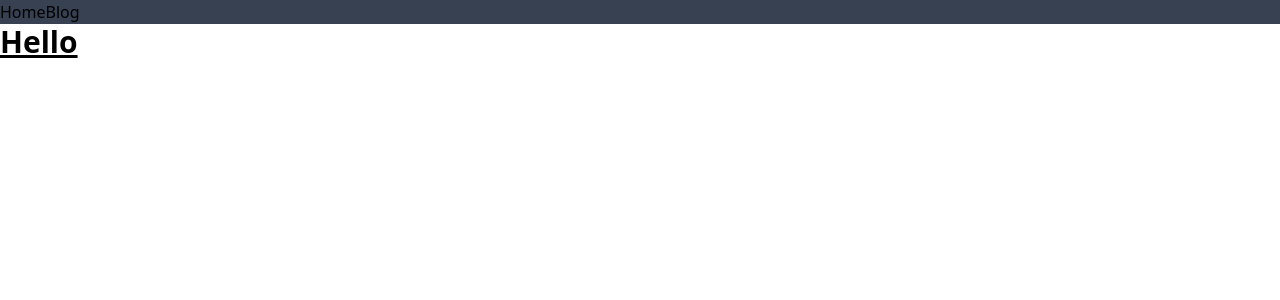
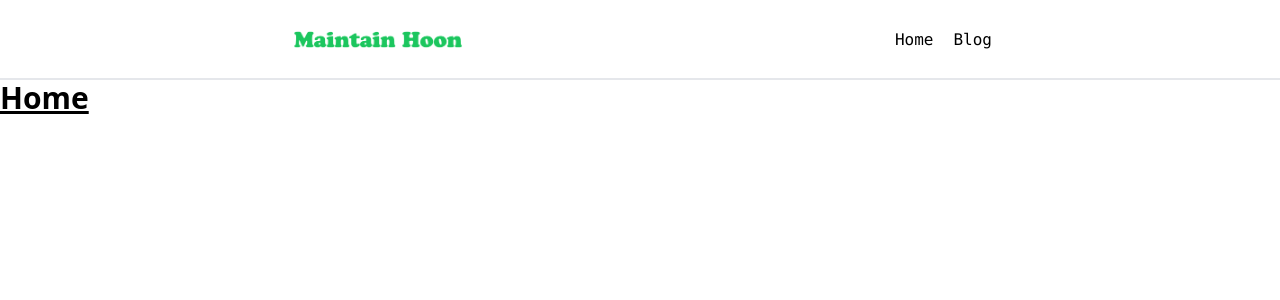
Before and after one commit to yooji0415/maintainhoon_blog, a Next.js app: page / in a window 1280 px wide. Shown: the top 300 px of the page. Built offline with nearby package versions, Linux system fonts and the light colour scheme.

Commit message:
feat: NavBar css 적용 및 이미지 삽입

```diff
--- a/components/Container.tsx
+++ b/components/Container.tsx
@@ -1,5 +1,6 @@
 import { ReactNode } from 'react';
 import Nav from './Nav';
+import Image from 'next/image';
 
 interface ContainerProps {
   children: ReactNode;
@@ -8,8 +9,13 @@ interface ContainerProps {
 export default function Container(props: ContainerProps) {
   return (
     <>
-      <header>
-        <Nav />
+      <header className="sticky top-0 left-0 w-full z-10 h-20 font-mono border-b-2">
+        <div className="text-black max-w-screen-md h-20 flex flex-nowrap items-center justify-between m-auto px-8">
+          <Image src="/images/logo.png" alt="profile" width={180} height={30} />
+          <div className="flex flex-nowrap items-center justify-center gap-5 text-center">
+            <Nav />
+          </div>
+        </div>
       </header>
       <main>{props.children}</main>
     </>
--- a/components/Nav.tsx
+++ b/components/Nav.tsx
@@ -3,17 +3,19 @@ import { nav } from '@/data/nav';
 
 export default function Nav() {
   return (
-    <nav className="w-full bg-gray-700">
-      <div className="flex max-width-sm">
+    <>
       {nav.map((item) => {
         const { title, location } = item;
         return (
-            <Link href={location} key={title}>
+          <Link
+            href={location}
+            key={title}
+            className="text-center transition duration-250 hover:scale-125 hover:text-green-500"
+          >
             {title}
           </Link>
         );
       })}
-      </div>
-    </nav>
+    </>
   );
 }
--- /dev/null
+++ b/pages/blog/index.tsx
@@ -0,0 +1,3 @@
+export default function Home() {
+  return <div className="text-3xl font-bold underline">Blog</div>;
+}
--- a/pages/index.tsx
+++ b/pages/index.tsx
@@ -1,3 +1,3 @@
 export default function Home() {
-  return <div className="text-3xl font-bold underline">Hello</div>;
+  return <div className="text-3xl font-bold underline">Home</div>;
 }
```
Also changed, not shown: public/images/logo.png (added). Lines whose indentation alone changed are shown as unchanged.
